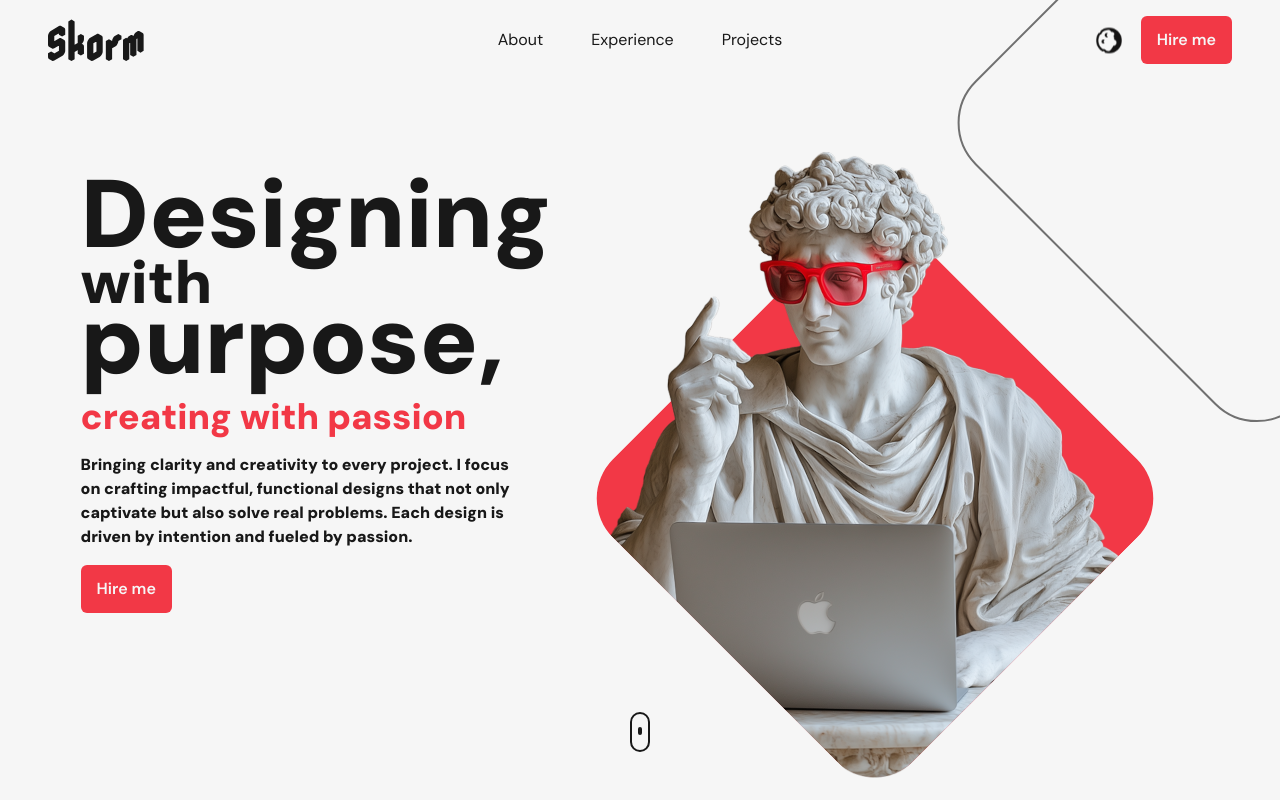
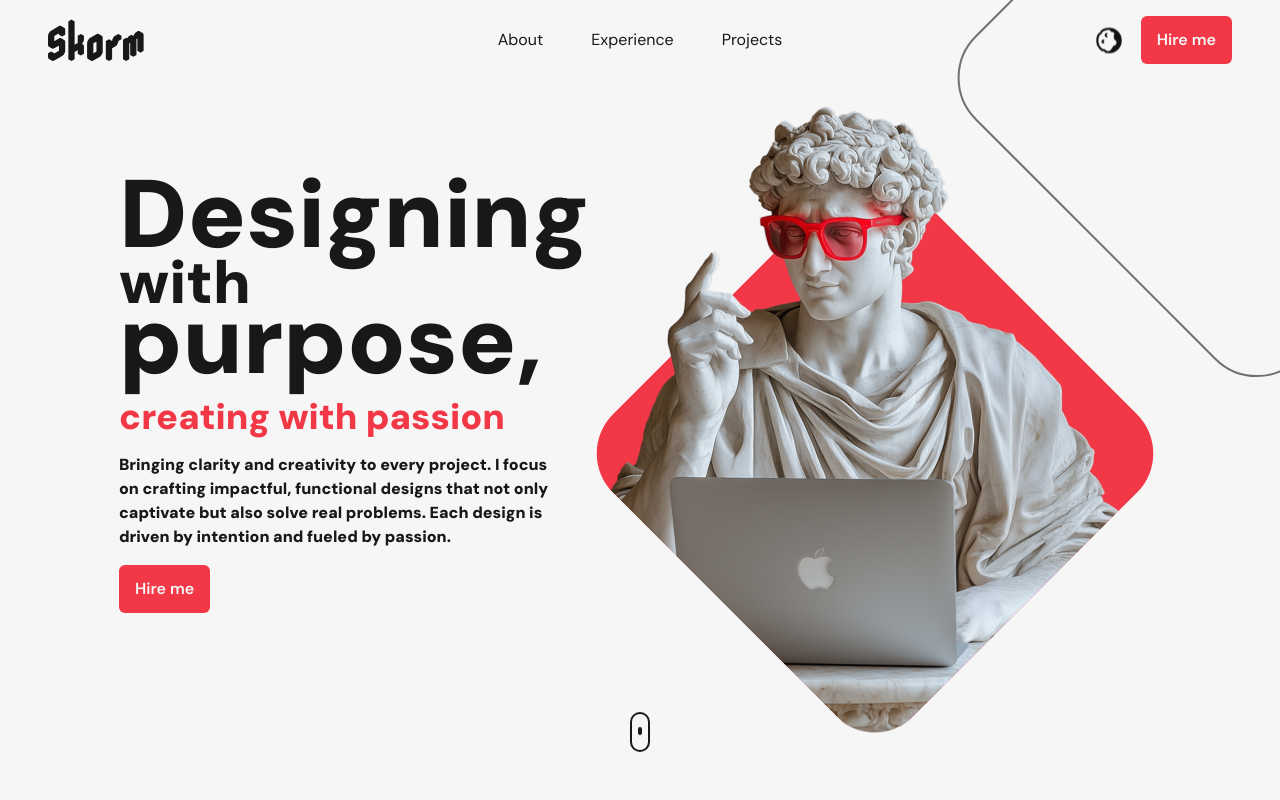
Before and after one commit to joaobartolot/erick-skorm, a React (Vite) app: page / in a window 1280 px wide. Built offline with nearby package versions, Linux system fonts and the light colour scheme.

Commit message:
Fix image spacing

```diff
--- a/src/sections/Hero.tsx
+++ b/src/sections/Hero.tsx
@@ -23,7 +23,7 @@ const Hero = () => {
 				</div>
 				<Button className="mt-4">Hire me</Button>
 			</div>
-			<div className="relative w-[520px] m-16 mt-0 pt-32">
+			<div className="relative w-[520px] m-[2%] mt-0">
 				<DiamondImage />
 			</div>
 			<ScrollIndicator />
```
